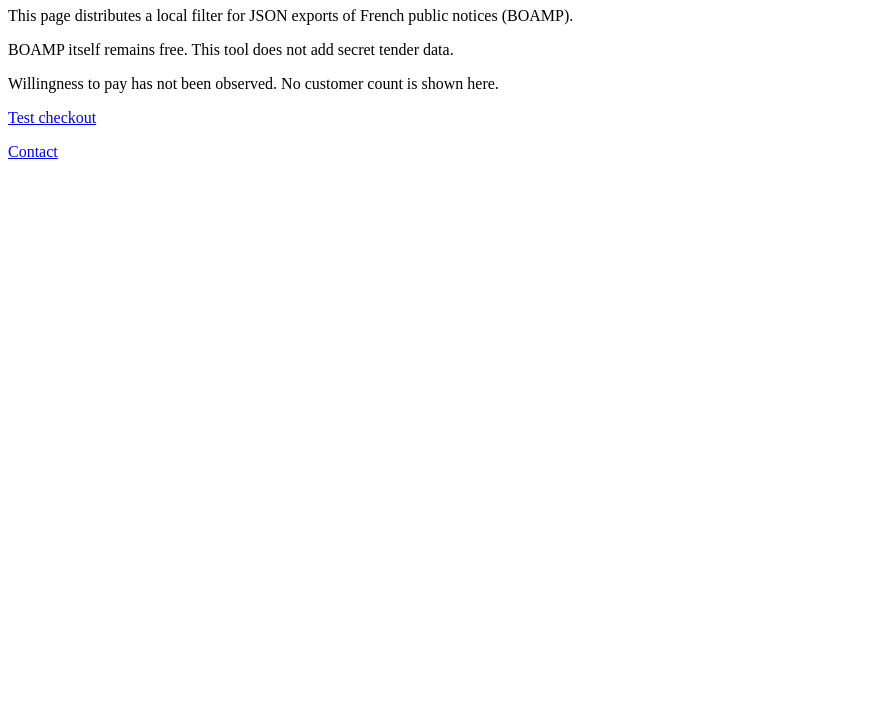
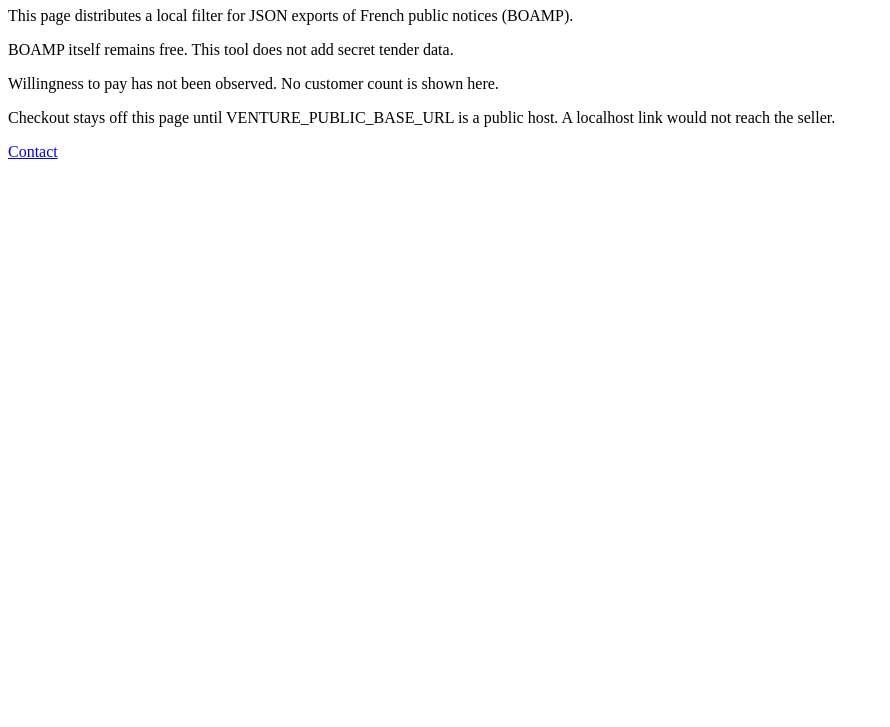
Before and after one commit to alhussein-jamil/venture-notice-filter, a plain HTML site: page index.html in a window 1280 px wide. Shown: the part 73-800 px from the top of the page, without its empty margins (0-890 px from the left). Drawn offline with Linux system fonts and the light colour scheme.

Commit message:
Remove localhost checkout link

```diff
--- a/index.html
+++ b/index.html
@@ -7,7 +7,7 @@
 <p>This page distributes a local filter for JSON exports of French public notices (BOAMP).</p>
 <p>BOAMP itself remains free. This tool does not add secret tender data.</p>
 <p>Willingness to pay has not been observed. No customer count is shown here.</p>
-<p><a href='http://127.0.0.1:8000/checkout/live'>Test checkout</a></p>
+<p>Checkout stays off this page until VENTURE_PUBLIC_BASE_URL is a public host. A localhost link would not reach the seller.</p>
 <p><a href='support.html'>Contact</a></p>
 
 </body></html>
```
